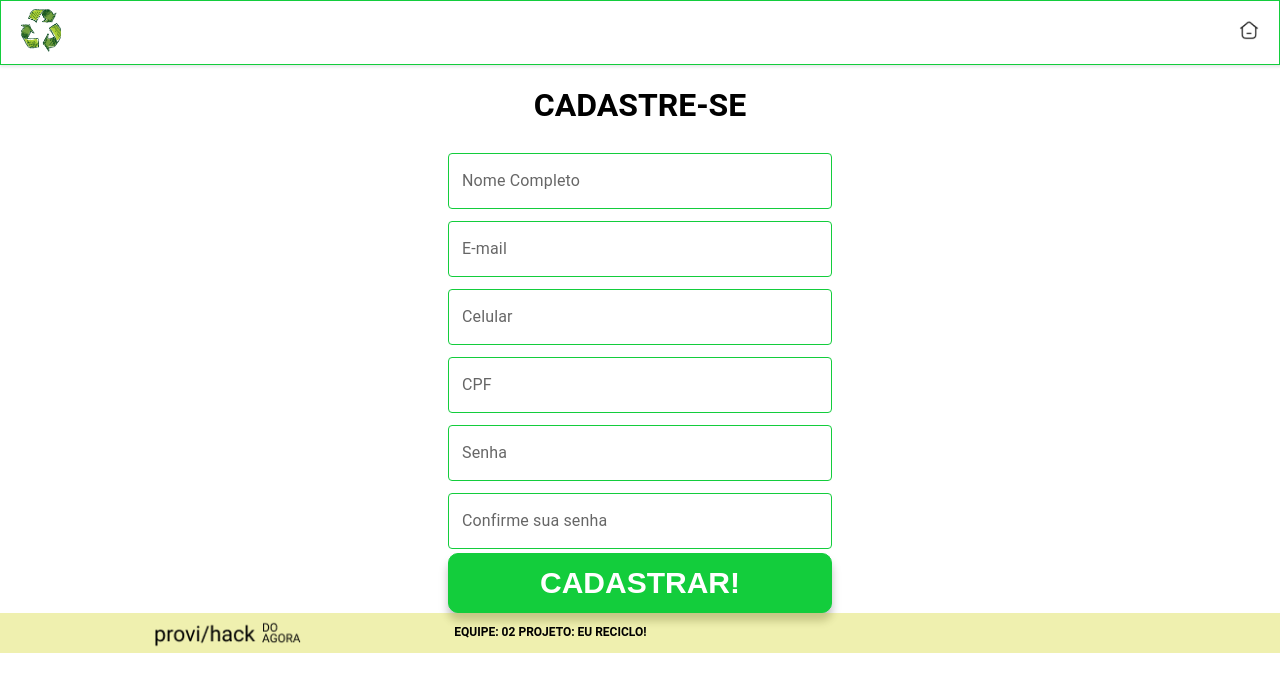
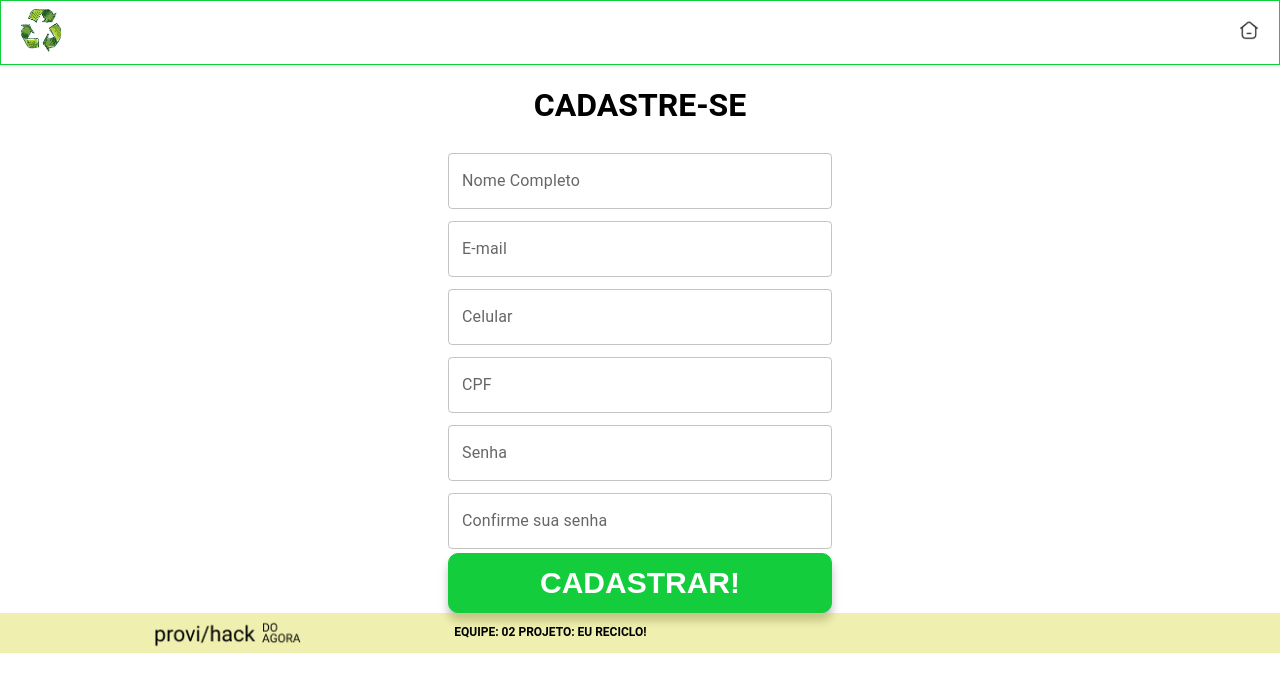
Before and after one commit to igormtk/proviHack-Equipe2-Front, a React (Create React App) app in the folder eu-reciclo/: page /signup/user in a window 1280 px wide. Shown: the top 692 px of the page. Built offline with nearby package versions, Linux system fonts and the light colour scheme.

Commit message:
corrigido register

```diff
--- a/eu-reciclo/src/Pages/UserSignUpPage/UserSignUpForm.js
+++ b/eu-reciclo/src/Pages/UserSignUpPage/UserSignUpForm.js
@@ -1,38 +1,40 @@
 import React from "react";
-import useFormHook from "../../Hooks/useFormHook";
 import { TextField } from "@mui/material";
 import { useUserContext } from "../../Contexts/userContext";
-import * as yup from "yup"
-import { yupResolver } from "@hookform/resolvers/yup"
-import { SubmitHandler, useForm} from "react-hook-form"
+import * as yup from "yup";
+import { yupResolver } from "@hookform/resolvers/yup";
+import { useForm } from "react-hook-form";
 import PrimaryButton from "../../Components/PrimaryButton";
-import InputField from "../../Components/Input";
 
 const UserSignUpForm = () => {
-  const { form, handleInputOnChange } = useFormHook({
-    name: "",
-    email: "",
-    phone: "",
-    cpf: "",
-    password: "",
-    confirmPassword: "",
-  });
-
   const signUpSchema = yup.object().shape({
     name: yup.string().required("O nome é obrigatório"),
     email: yup.string().required().email(),
-    phone: yup.string().required().min(11, "O telefone deve possuir 11 digitos").max(11, "O telefone deve possuir 11 digitos"),
-    cpf: yup.string().required().min(11, "O CPF deve possuir 11 digitos").max(11, "O CPF deve possuir 11 digitos"),
+    phone: yup
+      .string()
+      .required()
+      .min(11, "O telefone deve possuir 11 digitos")
+      .max(11, "O telefone deve possuir 11 digitos"),
+    cpf: yup
+      .string()
+      .required()
+      .min(11, "O CPF deve possuir 11 digitos")
+      .max(11, "O CPF deve possuir 11 digitos"),
     password: yup.string().required().min(6),
-    confirmPassword: yup.string().required().min(6)
-  })
+    confirmPassword: yup.string().required().min(6),
+  });
 
-  const { register, handleSubmit, formState: {errors}} = useForm({resolver: yupResolver(signUpSchema)})
+  const {
+    register,
+    handleSubmit,
+    formState: { errors },
+  } = useForm({ resolver: yupResolver(signUpSchema) });
 
   const { registerUser } = useUserContext();
 
   const onSubmitLogin = (signUpSchema) => {
     delete signUpSchema.confirmPassword;
+
     console.log(signUpSchema);
     registerUser(signUpSchema);
   };
@@ -40,86 +42,79 @@ const UserSignUpForm = () => {
   return (
     <div>
       <form onSubmit={handleSubmit(onSubmitLogin)}>
-        <InputField
+        <TextField
           name={"name"}
-          onChange={handleInputOnChange}
           label={"Nome Completo"}
           placeholder="Nome Sobrenome"
           type={"text"}
           variant={"outlined"}
           fullWidth
           margin={"dense"}
-          helperText = {errors.name?.message}
+          helperText={errors.name?.message}
           {...register("name")}
         />
 
-        <InputField
+        <TextField
           name={"email"}
-          onChange={handleInputOnChange}
           label={"E-mail"}
           placeholder="email@email.com"
           type={"email"}
           variant={"outlined"}
           fullWidth
           margin={"dense"}
-          helperText = {errors.email?.message}
+          helperText={errors.email?.message}
           {...register("email")}
         />
 
-        <InputField
+        <TextField
           name={"phone"}
-          onChange={handleInputOnChange}
           label={"Celular"}
           placeholder={"DDDXXXXXXXX"}
           type={"text"}
           variant={"outlined"}
           fullWidth
           margin={"dense"}
-          helperText = {errors.phone?.message}
+          helperText={errors.phone?.message}
           {...register("phone")}
         />
 
-        <InputField
+        <TextField
           name={"cpf"}
-          onChange={handleInputOnChange}
           label={"CPF"}
           placeholder="99999999999"
           type={"text"}
           variant={"outlined"}
           fullWidth
           margin={"dense"}
-          helperText = {errors.cpf?.message}
+          helperText={errors.cpf?.message}
           {...register("cpf")}
         />
 
-        <InputField
+        <TextField
           name={"password"}
-          onChange={handleInputOnChange}
           label={"Senha"}
           placeholder={"Mínimo 6 caracters"}
           type={"password"}
           variant={"outlined"}
           fullWidth
           margin={"dense"}
-          helperText = {errors.password?.message}
+          helperText={errors.password?.message}
           {...register("password")}
         />
 
-        <InputField
+        <TextField
           name={"confirmPassword"}
-          onChange={handleInputOnChange}
           label={"Confirme sua senha"}
           placeholder={"Mínimo 6 caracters"}
           type={"password"}
           variant={"outlined"}
           fullWidth
           margin={"dense"}
-          helperText = {errors.confirmPassword?.message}
+          helperText={errors.confirmPassword?.message}
           {...register("confirmPassword")}
         />
 
-      <PrimaryButton type="submit">CADASTRAR!</PrimaryButton>
-
+        <PrimaryButton type="submit">CADASTRAR!</PrimaryButton>
       </form>
     </div>
   );
```
